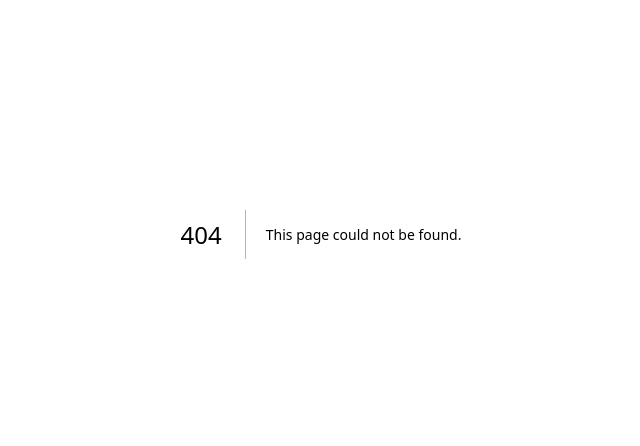
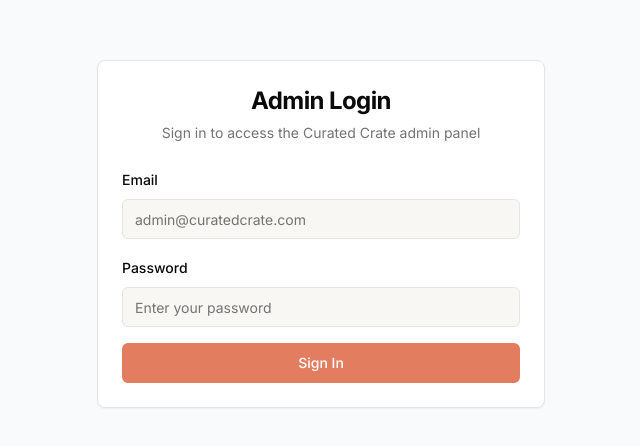
Before and after one commit to Dev-kaif/Curated-Crate, a Next.js app: page /admin/login in a window 1280 px wide. Before the commit this address had no page. Shown: the part 166-612 px from the top of the page, without its empty margins (319-959 px from the left). Built offline with nearby package versions, Linux system fonts and the light colour scheme; a web font is replaced by a local one.

Commit message:
added admin login

```diff
--- /dev/null
+++ b/app/admin/login/page.tsx
@@ -0,0 +1,83 @@
+"use client"
+
+import type React from "react"
+
+import { useState } from "react"
+import { useRouter } from "next/navigation"
+import { Button } from "@/components/ui/button"
+import { Input } from "@/components/ui/input"
+import { Label } from "@/components/ui/label"
+import { Card, CardContent, CardDescription, CardHeader, CardTitle } from "@/components/ui/card"
+import { Alert, AlertDescription } from "@/components/ui/alert"
+
+export default function AdminLogin() {
+  const [email, setEmail] = useState("")
+  const [password, setPassword] = useState("")
+  const [error, setError] = useState("")
+  const [isLoading, setIsLoading] = useState(false)
+  const router = useRouter()
+
+  const handleSubmit = async (e: React.FormEvent) => {
+    e.preventDefault()
+    setIsLoading(true)
+    setError("")
+
+    // Simulate authentication
+    if (email === "admin@curatedcrate.com" && password === "admin123") {
+      localStorage.setItem("adminAuth", "true")
+      router.push("/admin/dashboard")
+    } else {
+      setError("Invalid email or password")
+    }
+
+    setIsLoading(false)
+  }
+
+  return (
+    <div className="min-h-screen flex items-center justify-center bg-gray-50">
+      <Card className="w-full max-w-md">
+        <CardHeader className="text-center">
+          <CardTitle className="text-2xl font-bold">Admin Login</CardTitle>
+          <CardDescription>Sign in to access the Curated Crate admin panel</CardDescription>
+        </CardHeader>
+        <CardContent>
+          <form onSubmit={handleSubmit} className="space-y-4">
+            {error && (
+              <Alert variant="destructive">
+                <AlertDescription>{error}</AlertDescription>
+              </Alert>
+            )}
+
+            <div className="space-y-2">
+              <Label htmlFor="email">Email</Label>
+              <Input
+                id="email"
+                type="email"
+                value={email}
+                onChange={(e) => setEmail(e.target.value)}
+                placeholder="admin@curatedcrate.com"
+                required
+              />
+            </div>
+
+            <div className="space-y-2">
+              <Label htmlFor="password">Password</Label>
+              <Input
+                id="password"
+                type="password"
+                value={password}
+                onChange={(e) => setPassword(e.target.value)}
+                placeholder="Enter your password"
+                required
+              />
+            </div>
+
+            <Button type="submit" className="w-full" disabled={isLoading}>
+              {isLoading ? "Signing In..." : "Sign In"}
+            </Button>
+          </form>
+        </CardContent>
+      </Card>
+    </div>
+  )
+}
```
